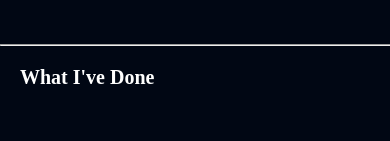
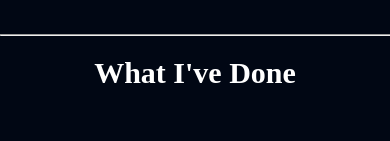
Before and after one commit to Bouderton/about-me, a React (Vite) app in the folder About-Me/: page / in a window 390 px wide. Shown: the part 1668-1809 px from the top of the page. Built offline with nearby package versions, Linux system fonts and the light colour scheme.

Commit message:
more responsive changes

```diff
--- a/About-Me/src/components/Project/Project.css
+++ b/About-Me/src/components/Project/Project.css
@@ -26,7 +26,7 @@
   margin: 0 auto 20px;
 }
 
-@media screen and (max-width: 700px) {
+@media screen and (max-width: 800px) {
   .project {
     padding: 10px;
     margin: 0 0 25px;
@@ -41,7 +41,7 @@
   }
 }
 
-@media screen and (max-width: 475px) {
+@media screen and (max-width: 500px) {
   .project__img {
     border-radius: 20px;
   }
--- a/About-Me/src/components/Projects/Projects.css
+++ b/About-Me/src/components/Projects/Projects.css
@@ -8,12 +8,13 @@
   margin: 0 0 50px;
 }
 
-@media screen and (max-width: 700px) {
+@media screen and (max-width: 500px) {
   .projects {
     padding: 20px;
   }
 
   .projects__title {
-    font-size: 20px;
+    font-size: 30px;
+    text-align: center;
   }
 }
--- a/About-Me/src/components/Skills/Skills.css
+++ b/About-Me/src/components/Skills/Skills.css
@@ -118,7 +118,7 @@
 
   .skills {
     gap: 50px;
-    padding: 25px;
+    padding: 20px;
   }
 
   .skills__front-list-item {
@@ -129,6 +129,3 @@
     text-align: center;
   }
 }
-
-/* @media screen and (max-width: 400px) {
-} */
```
